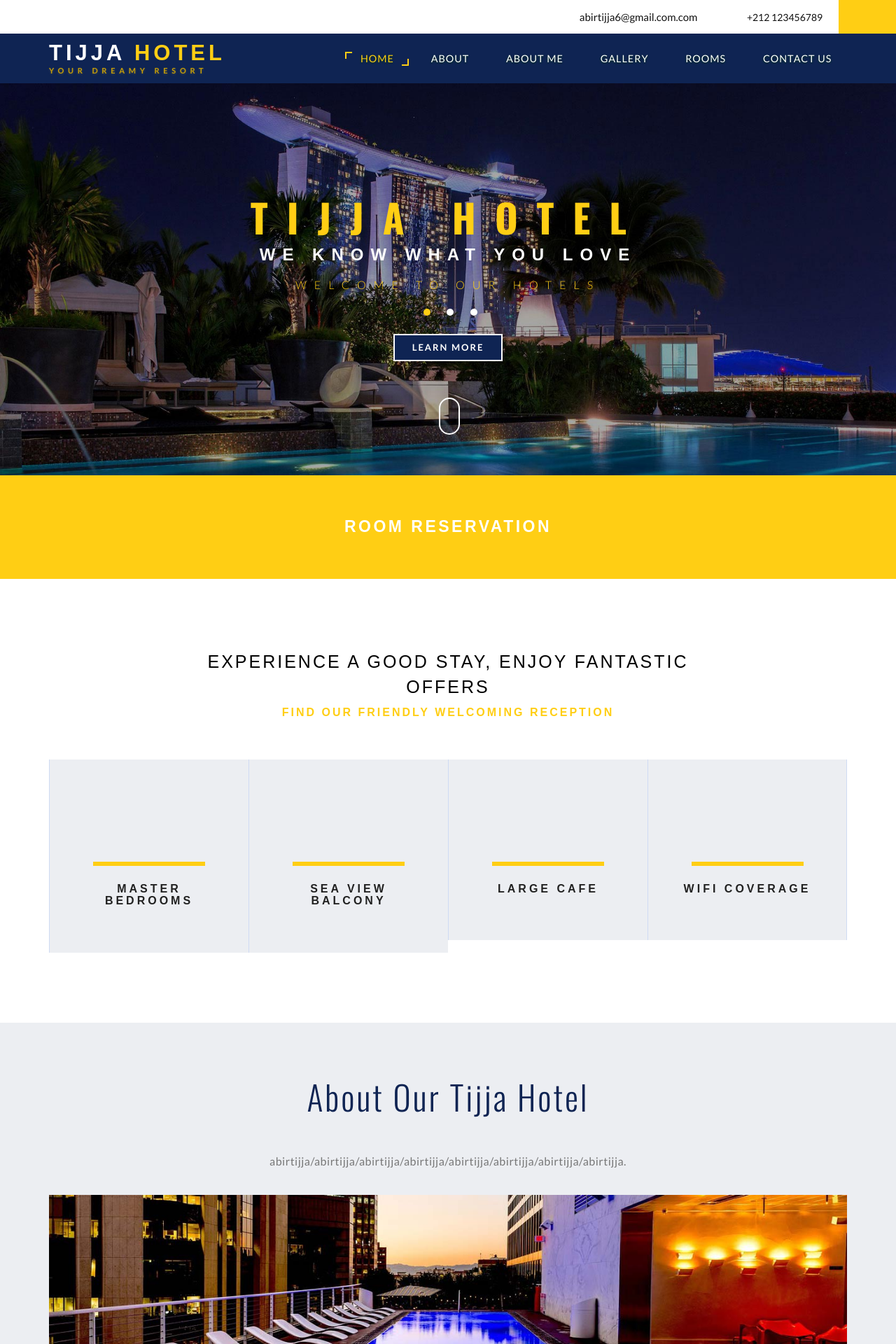
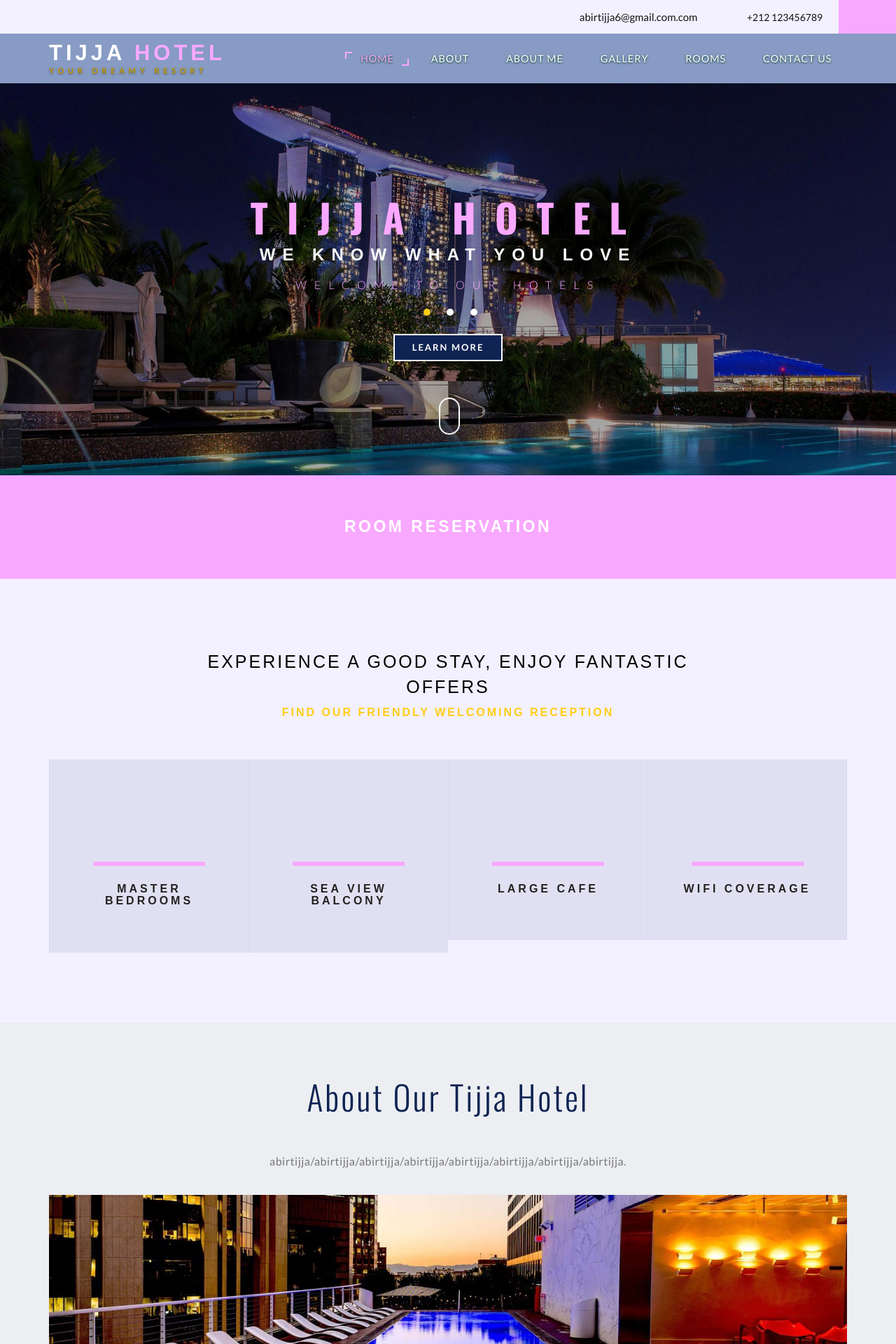
Before and after one commit to abirtijja5/NewCodingBot, a PHP site: page / in a window 1280 px wide. Shown: the top 1920 px of the page at 70% size. Run offline with PHP 8.4, Linux system fonts and the light colour scheme; data that the repository does not hold is empty; some web fonts are replaced.

Commit message:
Update style.css

```diff
--- a/0/css/style.css
+++ b/0/css/style.css
@@ -1,14 +1,8 @@
-/*--
-Author: W3layouts
-Author URL: http://w3layouts.com
-License: Creative Commons Attribution 3.0 Unported
-License URL: http://creativecommons.org/licenses/by/3.0/
---*/
 html, body{
 	margin:0;
 	font-size: 100%;
 	font-family: 'Lato', sans-serif;
-	background: #fff;
+	background: #f3f0ff;
 }
 body a {
 	text-decoration:none;
@@ -137,8 +131,8 @@ ul.social-icons3 {
 }
 /*--search--*/
 .contact-bnr-w3-agile ul li.s-bar {
-    background: #ffce14;
-	border-left:1px solid #ffce14;
+    background: #f9a8ff;
+	border-left:1px solid #f9a8ff;
 }
 .search label.icon-search {
     color: #212121;
@@ -216,7 +210,7 @@ label.icon-search span {
 /*--//search--*/
 /*-- nav --*/
 .w3_navigation {
-    background: #0f2453 ;
+    background: #879BC4  ;
 }
 .navbar-default {
     background: none;
@@ -279,7 +273,7 @@ nav.navbar.navbar-default {
     font-weight: bold;
 }
 .navbar-brand span {
-       color: #ffce14;
+       color: #f9a8ff;
 }
 p.logo_w3l_agile_caption {
     text-transform: uppercase;
@@ -365,7 +359,7 @@ li.menu__item:nth-child(6) {
 	width: 10px;
 	height: 10px;
 	opacity: 0;
-	border: 2px solid #ffce14;
+	border: 2px solid #f9a8ff;
 	-webkit-transition: -webkit-transform 0.3s, opacity 0.3s;
 	transition: transform 0.3s, opacity 0.3s;
 	-webkit-transition-timing-function: cubic-bezier(0.17, 0.67, 0.05, 1.29);
@@ -407,7 +401,7 @@ li.menu__item:nth-child(6) {
 }
 .agileits-banner-info h4 {
     font-size: 4em;
-    color: #ffce14;
+    color: #f9a8ff;
     letter-spacing: 27px;
     font-weight: bold;
     text-transform: uppercase;
@@ -431,7 +425,7 @@ li.menu__item:nth-child(6) {
     margin-top: 8em;
 }
 .agileits-banner-info p {
-    color: #ffce14;
+    color: #f9a8ff;
     font-size: 1em;
     line-height: 1.8em;
     letter-spacing: 11px;
@@ -741,7 +735,7 @@ li.menu__item:nth-child(6) {
 }
 .book-form-left-w3layouts h2 {
     color: #fff;
-    background: #ffce14;
+    background: #f9a8ff;
     padding: 60px 0;
     text-align: center;
     font-size: 25px;
@@ -964,7 +958,7 @@ li.menu__item:nth-child(6) {
 .cbp-ig-grid .cbp-ig-title:before {
 	content: '';
 	position: absolute;
-	background:#ffce14;
+	background:#f9a8ff;
 	width: 160px;
 	height: 6px;
 	top: 0px;
```
Also changed, not shown: other parts of 0/css/style.css (+23 -23 lines).
